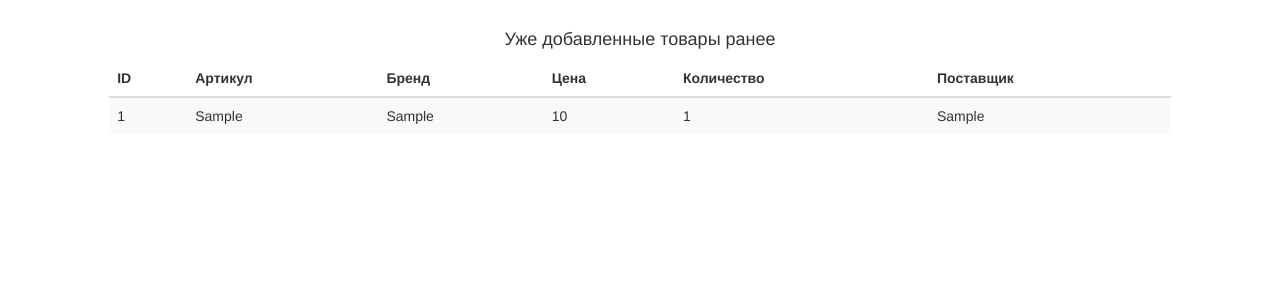
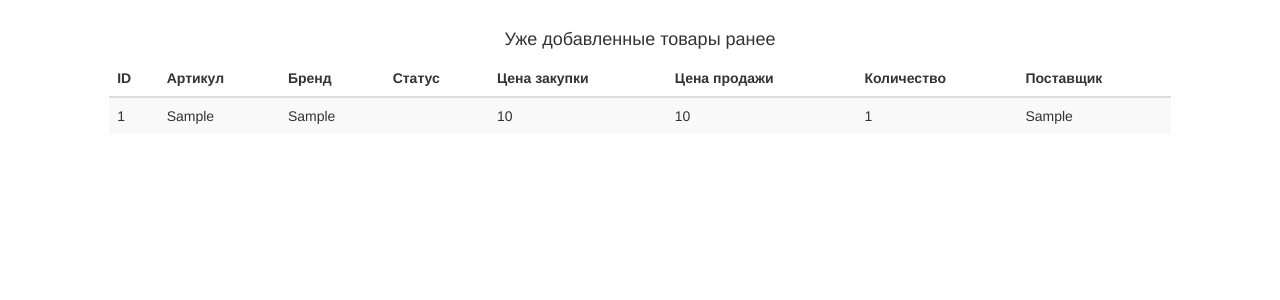
Before and after one commit to maximjim/product_catalog, a PHP site: page /products/productList.php in a window 1280 px wide. Shown: the part 52-352 px from the top of the page. Run offline with PHP 8.4, Linux system fonts and the light colour scheme; tables that the repository leaves empty or names only in its code hold one stand-in row (values such as "Sample post"); some libraries are stand-ins or nearby versions.

Commit message:
task 1 in progress

```diff
--- a/products/productList.php
+++ b/products/productList.php
@@ -5,7 +5,9 @@ $title = 'Товары';
 // Получаем подключение к БД из файла подключение
 $link = include '../params/connectDB.php';
 
-$query = "SELECT * FROM product WHERE id NOT IN (
+$query = "SELECT p.*, s.name AS status_name FROM product AS p
+          LEFT JOIN product_status AS s ON p.status = s.id
+          WHERE p.id NOT IN (
           (SELECT product FROM consignments_join_product GROUP BY id))";
 
 $results = mysqli_query($link, $query);
--- a/products/productList.phtml
+++ b/products/productList.phtml
@@ -21,7 +21,9 @@
                     <th>ID</th>
                     <th>Артикул</th>
                     <th>Бренд</th>
-                    <th>Цена</th>
+                    <th>Статус</th>
+                    <th>Цена закупки</th>
+                    <th>Цена продажи</th>
                     <th>Количество</th>
                     <th>Поставщик</th>
                 </tr>
@@ -32,7 +34,9 @@
                         <td><?php echo $product['id'] ?></td>
                         <td><?php echo $product['artical'] ?></td>
                         <td><?php echo $product['brand'] ?></td>
+                        <td><?php echo $product['status_name'] ?></td>
                         <td><?php echo $product['price'] ?></td>
+                        <td><?php echo $product['price_sell'] ?></td>
                         <td><?php echo $product['count_product'] ?></td>
                         <td><?php echo $product['provider'] ?></td>
                     </tr>
```
